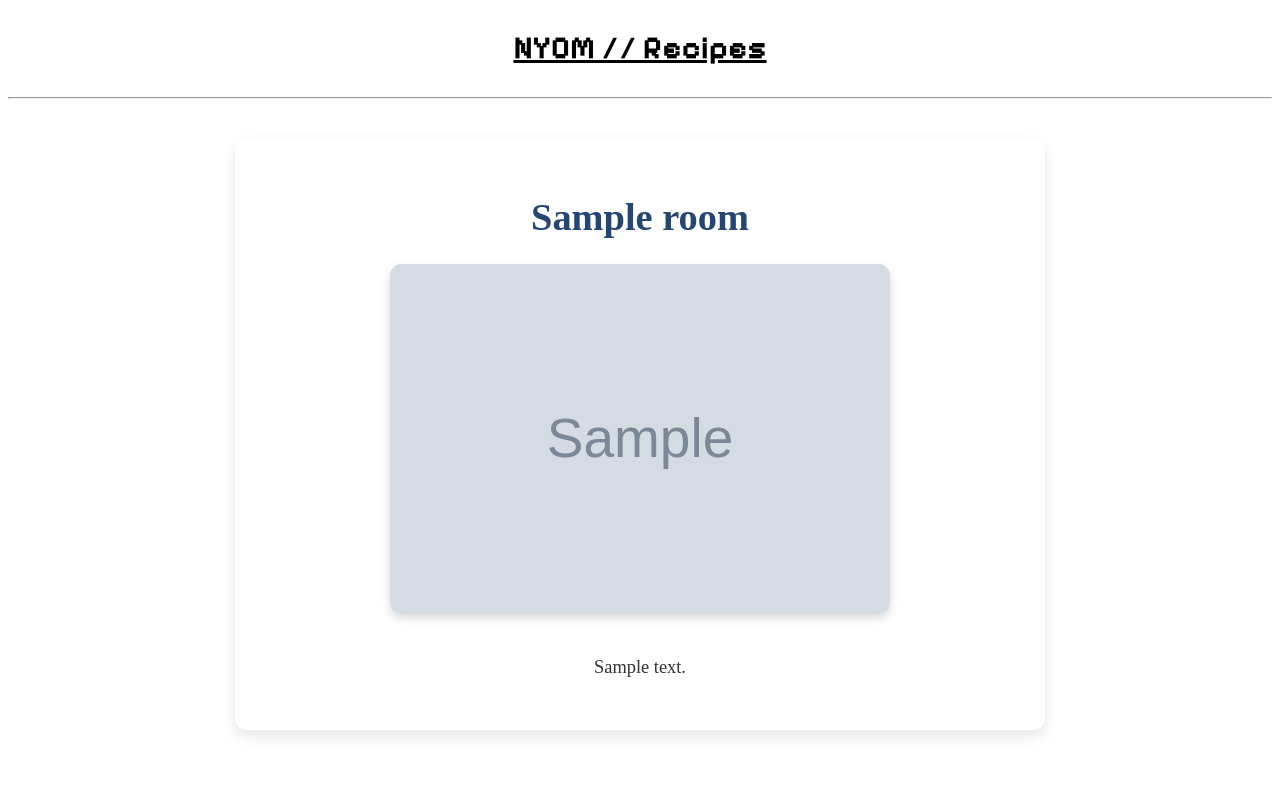
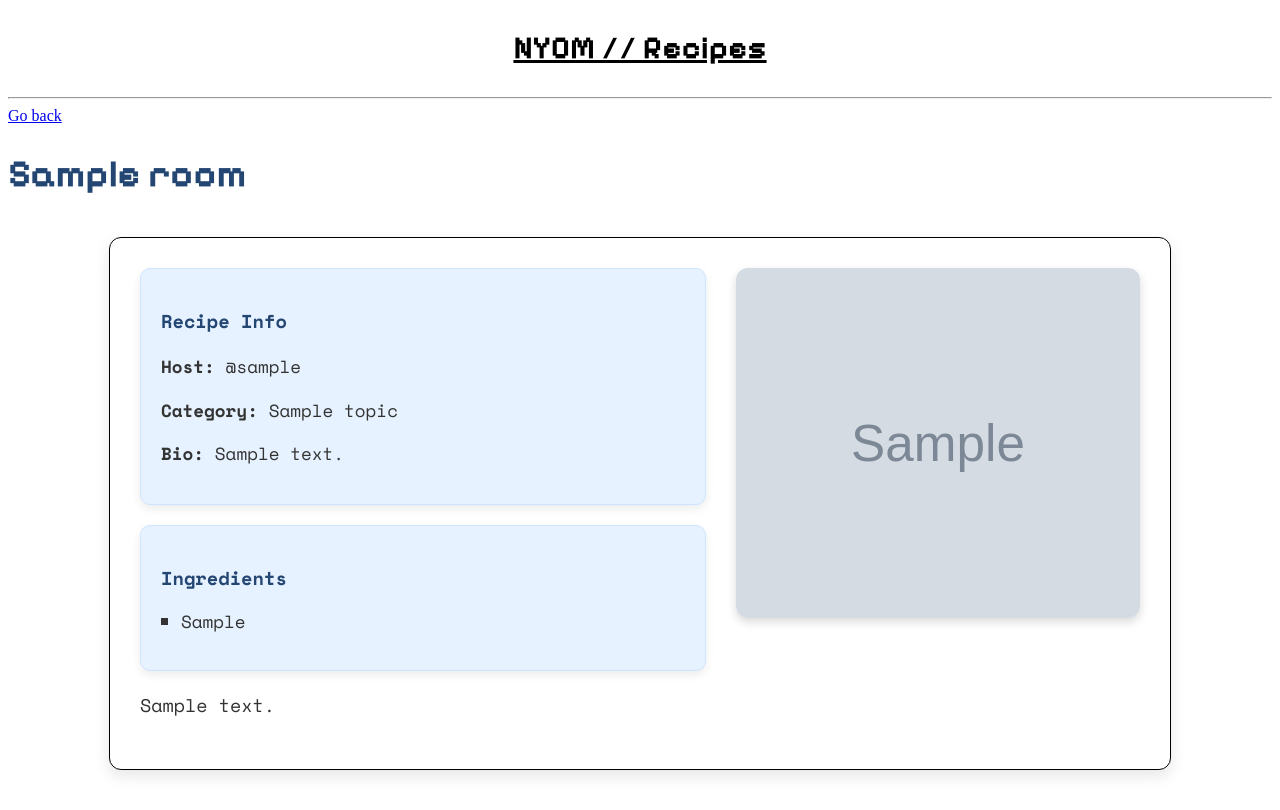
Before and after one commit to xcWhy/DjangoWeb_ItStep_Final, a Django app: page /room/1/ in a window 1280 px wide. Before the commit the page ends 736 px from the top, so only its background shows below. Run offline with Django 5.2, Linux system fonts and the light colour scheme; tables that the repository leaves empty hold one stand-in row (values such as "Sample post"); grey boxes marked "Sample" are stand-in pictures.

Commit message:
css updates

```diff
--- a/base/templates/base/room.html
+++ b/base/templates/base/room.html
@@ -3,54 +3,145 @@
 
 {% block styles %}
 <style>
+
+    h1{
+        font-family: 'Pixelify Sans', sans-serif;
+    }
+
     .room-wrapper {
-        max-width: 750px;
+        max-width: 1000px;
         margin: 40px auto;
         padding: 30px;
         background: #ffffff;
         border-radius: 12px;
         box-shadow: 0 6px 15px rgba(0,0,0,0.1);
-        text-align: center;
+        font-family: 'Space Mono', monospace;
+
+        border: black 1px solid;
+    }
+
+    /* Two-column layout */
+    .room-grid {
+        display: grid;
+        grid-template-columns: 1.4fr 1fr; /* left is wider */
+        gap: 30px;
+        align-items: start;
     }
 
     .room-title {
         font-size: 2.4rem;
         font-weight: 700;
         color: #244673;
-        margin-bottom: 25px;
+        margin-bottom: 20px;
+        text-align: left;
     }
 
+    /* Image box */
     .room-image {
-        width: 90%;
-        max-width: 500px;
+        width: 100%;
+        max-width: 450px;
         height: 350px;
         object-fit: cover;
         border-radius: 12px;
         box-shadow: 0 4px 10px rgba(0,0,0,0.15);
-        margin-bottom: 25px;
+    }
+
+    /* Info box */
+    .info-box {
+        background: #e6f2ff;
+        padding: 20px;
+        border-radius: 10px;
+        border: 1px solid #cfe5ff;
+        box-shadow: 0 4px 10px rgba(0,0,0,0.08);
+        margin-bottom: 20px;
+    }
+
+    .info-box h3 {
+        color: #244673;
+        margin-bottom: 10px;
+        font-weight: 700;
+    }
+
+    .info-box p,
+    .info-box li {
+        font-size: 1.1rem;
+        color: #333;
+    }
+
+    .ingredients-list {
+        list-style: square;
+        padding-left: 20px;
     }
 
     .room-description {
         font-size: 1.15rem;
         line-height: 1.6;
         color: #333;
-        margin-top: 10px;
-        padding: 0 20px;
+        margin-top: 20px;
+    }
+
+    /* Mobile responsive */
+    @media (max-width: 800px) {
+        .room-grid {
+            grid-template-columns: 1fr;
+        }
+
+        .room-title {
+            text-align: center;
+        }
+
+        .room-image {
+            margin: 0 auto;
+        }
     }
 </style>
 {% endblock styles %}
 
 {% block content %}
 
+<a href="{{request.META.HTTP_REFERER}}">Go back</a>
+<h1 class="room-title">{{ room.name }}</h1>
+
 <div class="room-wrapper">
 
-    <h1 class="room-title">{{ room.name }}</h1>
+    <div class="room-grid">
 
-    {% if room.image %}
-        <img src="{{ room.image.url }}" alt="recipe image" class="room-image">
-    {% endif %}
+        <!-- LEFT COLUMN -->
+        <div>
+            <div class="info-box">
+                <h3>Recipe Info</h3>
+                <p><strong>Host:</strong> @{{ room.host.username }}</p>
+                <p><strong>Category:</strong> {{ room.topic.name }}</p>
+                {% if room.bio %}
+                    <p><strong>Bio:</strong> {{ room.bio }}</p>
+                {% endif %}
+            </div>
 
-    <p class="room-description">{{ room.description }}</p>
+            <div class="info-box">
+                <h3>Ingredients</h3>
+                {% if room.ingredients %}
+                    <ul class="ingredients-list">
+                        {% for ingredient in room.ingredients.split %}
+                            <li>{{ ingredient }}</li>
+                        {% endfor %}
+                    </ul>
+                {% else %}
+                    <p>No ingredients listed.</p>
+                {% endif %}
+            </div>
+
+            <p class="room-description">{{ room.description }}</p>
+
+        </div>
+
+        <!-- RIGHT COLUMN (IMAGE) -->
+        <div>
+            {% if room.image %}
+                <img src="{{ room.image.url }}" alt="recipe image" class="room-image">
+            {% endif %}
+        </div>
+
+    </div>
 
 </div>
 
--- a/base/views.py
+++ b/base/views.py
@@ -97,7 +97,10 @@ def home(request): #request is http object, what ckind of tada request is sendin
 def room(request, pk): #pk = primary key
 
     room = Room.objects.get(id=pk)
-    context = {'room': room}
+    ingredients = Ingredient.objects.all()
+    context = {'room': room, 'ingredients': ingredients}
+
+
     return render(request, 'base/room.html', context)
 
 @login_required(login_url='login')
@@ -105,17 +108,17 @@ def createRoom(request):
     form = RoomForm()
 
     if request.method == 'POST':
+        print("POST RECEIVED")  # DEBUG LINE
         form = RoomForm(request.POST, request.FILES)
         if form.is_valid():
-            form = form.save(commit=False)
-            form.host = request.user
-            form.save()
+            room = form.save(commit=False)
+            room.host = request.user
+            room.save()
             return redirect('home')
         else:
-            print(form.errors)
+            print("FORM ERRORS:", form.errors)
 
-    context = {'form': form}
-    return render(request, 'base/room_form.html', context)
+    return render(request, 'base/room_form.html', {'form': form})
 
 
 @login_required(login_url='login')
```
Also changed, not shown: base/static/base/home.css (+25 -18 lines), base/templates/base/home.html (+13 -1 lines), base/templates/base/login_register.html (+7 -9 lines).
